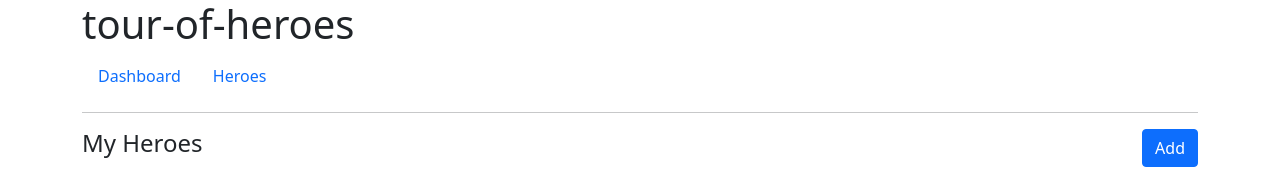
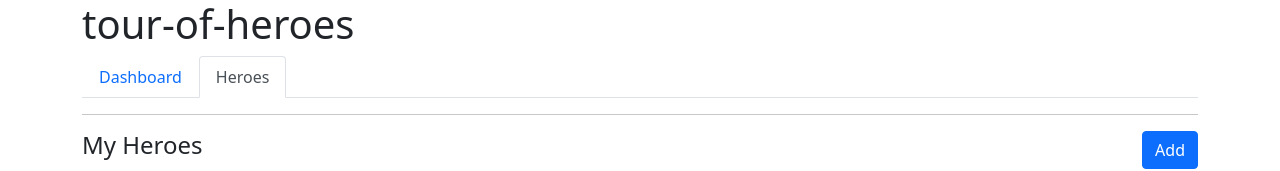
Before and after one commit to tumit/pea-tour-of-heroes, an Angular app: page /heroes in a window 1280 px wide. Shown: the top 171 px of the page. Built offline with nearby package versions, Linux system fonts and the light colour scheme; no server answers.

Commit message:
feat(nav): add active css class for active routing path

```diff
--- a/src/app/app.component.html
+++ b/src/app/app.component.html
@@ -1,11 +1,11 @@
 <div class="container">
   <h1>{{ title }}</h1>
-  <ul class="nav">
+  <ul class="nav nav-tabs">
     <li class="nav-item">
-      <a class="nav-link" routerLink="/dashboard">Dashboard</a>
+      <a class="nav-link" routerLink="/dashboard" routerLinkActive="active" >Dashboard</a>
     </li>
     <li class="nav-item">
-      <a class="nav-link" routerLink="/heroes">Heroes</a>
+      <a class="nav-link" routerLink="/heroes" routerLinkActive="active">Heroes</a>
     </li>
   </ul>
   <hr>
```
